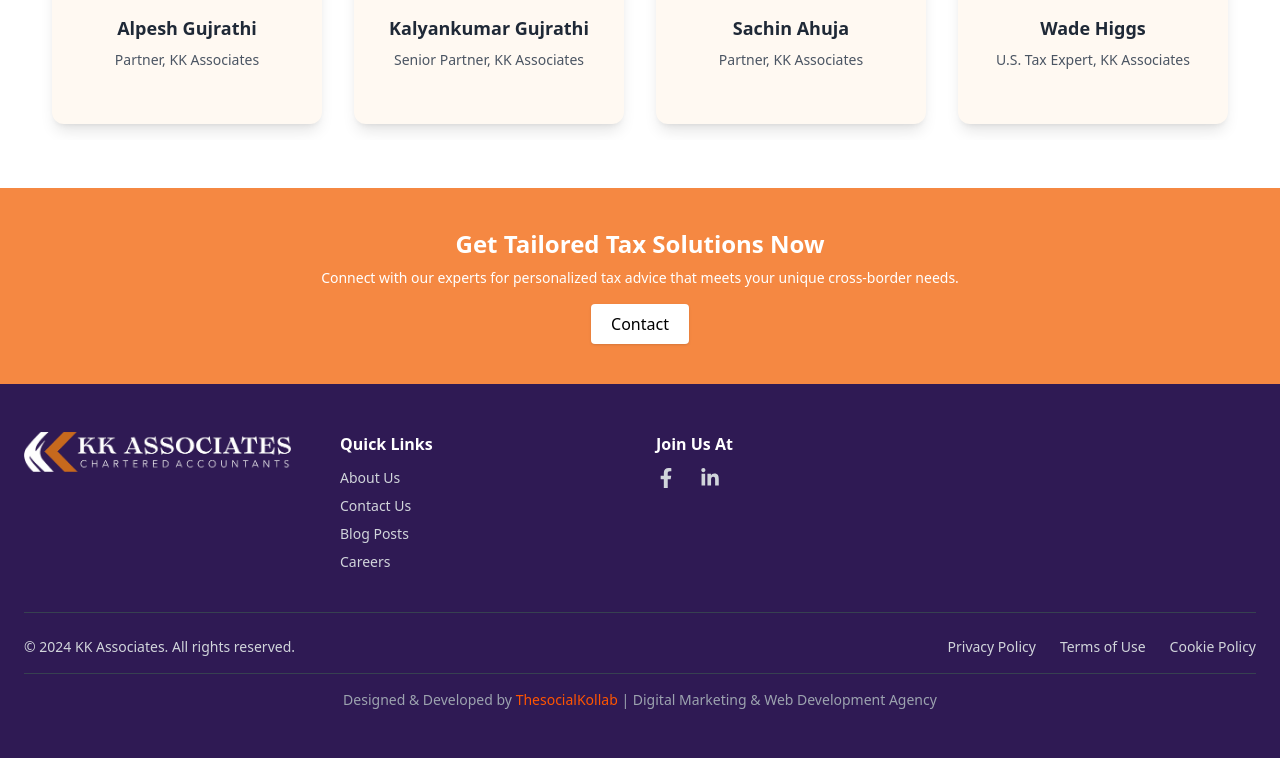
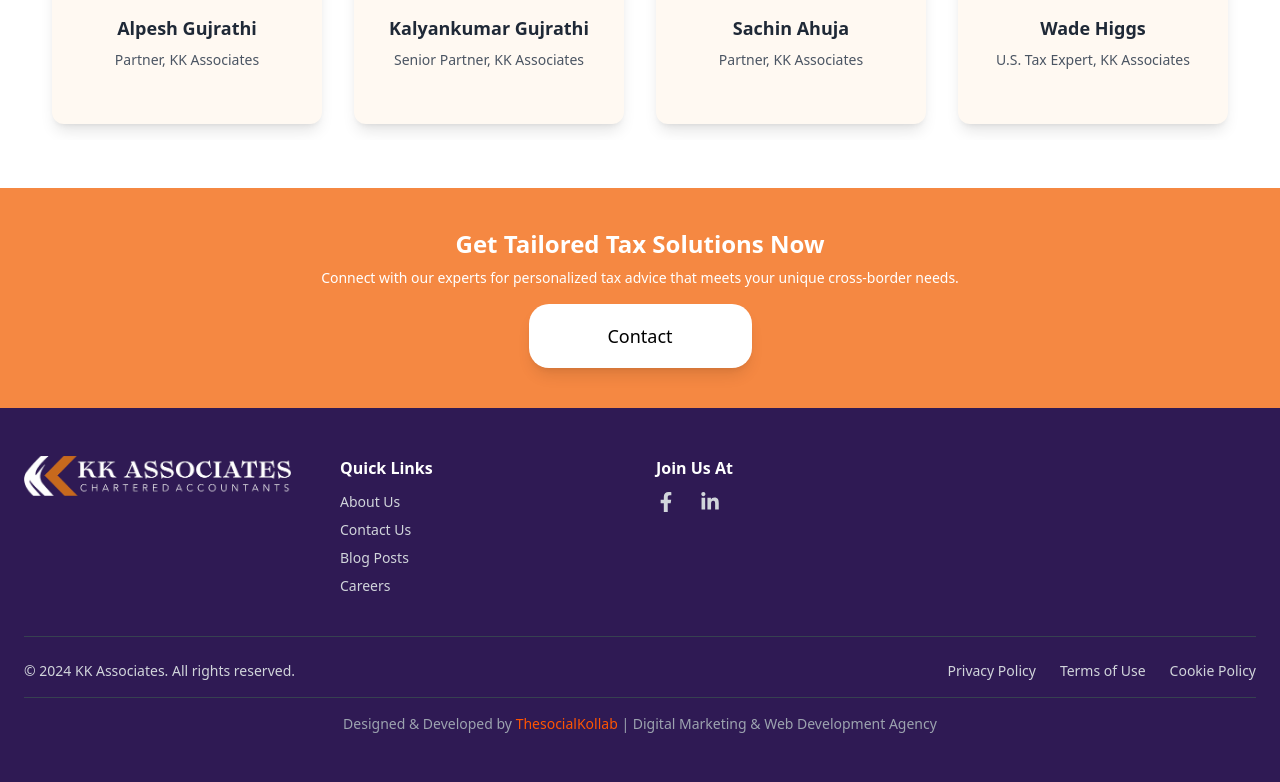
Before and after one commit to rohan1207/KKAssociates, a React (Vite) app in the folder KKAssociatesWeb/: page /about in a window 1280 px wide. Shown: the part 2264-3046 px from the top of the page. Before the commit the page ends 3022 px from the top, so only its background shows below. Built offline with nearby package versions, Linux system fonts and the light colour scheme.

Commit message:
code changes

```diff
--- a/KKAssociatesWeb/src/components/ChatBox.jsx
+++ b/KKAssociatesWeb/src/components/ChatBox.jsx
@@ -121,8 +121,10 @@
           <div className="mt-4 flex justify-center space-x-4">
             <Link to={"Contact-us"}>
               <button
-
-                className="bg-white text-black px-5 py-2 rounded font-medium shadow"
+                className="w-[194px] h-[55px] sm:w-[223px] sm:h-[64px] bg-white text-black font-roboto font-medium
+                text-md sm:text-lg leading-[24px] sm:leading-[27px] text-center
+                rounded-[20px] px-5 py-2 sm:px-6 sm:py-3
+                hover:bg-gray-100 transition duration-300 ease-in-out shadow-lg hover:scale-105"
               >
                 Contact
               </button>
--- a/KKAssociatesWeb/src/components/Hero.jsx
+++ b/KKAssociatesWeb/src/components/Hero.jsx
@@ -62,9 +62,8 @@
           animate={{ opacity: scrollY > 300 ? 0 : 1 }}
           transition={{ duration: 0.3 }}
         >
-          Seamless Cross-Border Tax Solutions
-          <br className="hidden sm:block" />
-          Between the U.S. & India
+          Seamless Cross-Border Tax Solutions{" "}
+          <span className="inline-block">Between the U.S. & India</span>
         </motion.h2>
 
         <motion.p
@@ -79,21 +78,19 @@
         </motion.p>
 
         {/* Book Consultation Button */}
-
-        {/* Book Consultation Button */}
         <motion.div
-          animate={{ opacity: scrollY > 100 ? 1 : 0 }}
-          transition={{ duration: 0.15 }}
-          className="w-full flex justify-center mt-5 sm:mt-6"
+          animate={{ opacity: scrollY > 50 ? 1 : 0 }}
+          transition={{ duration: 0.3 }}
+          className="w-full flex justify-center mt-8 sm:mt-10 md:mt-12"
         >
           <Link to="/book-consultation">
             <motion.button
               className="w-[194px] h-[55px] sm:w-[223px] sm:h-[64px] rounded-[20px] bg-[#FF5500] text-white font-semibold
-                 text-md sm:text-lg px-5 py-2 sm:py-3 flex justify-center items-center shadow-lg"
+                 text-md sm:text-lg px-5 py-2 sm:py-3 flex justify-center items-center shadow-lg hover:scale-105"
               whileHover={{ backgroundColor: "#FF7733" }}
               transition={{ duration: 0.3, ease: "easeInOut" }}
             >
-              Book Consultation
+              Book  Consultation
             </motion.button>
           </Link>
         </motion.div>
```
